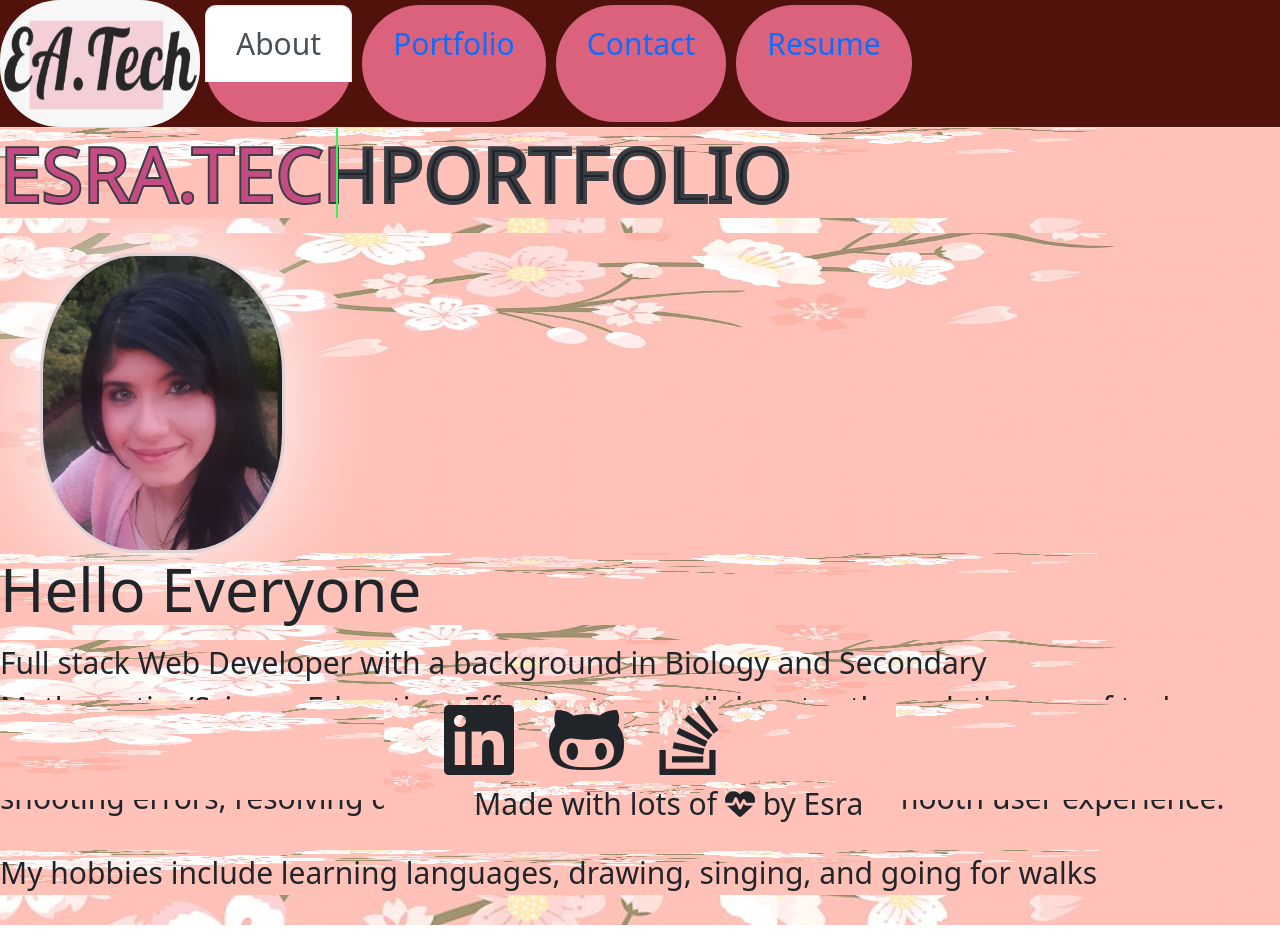
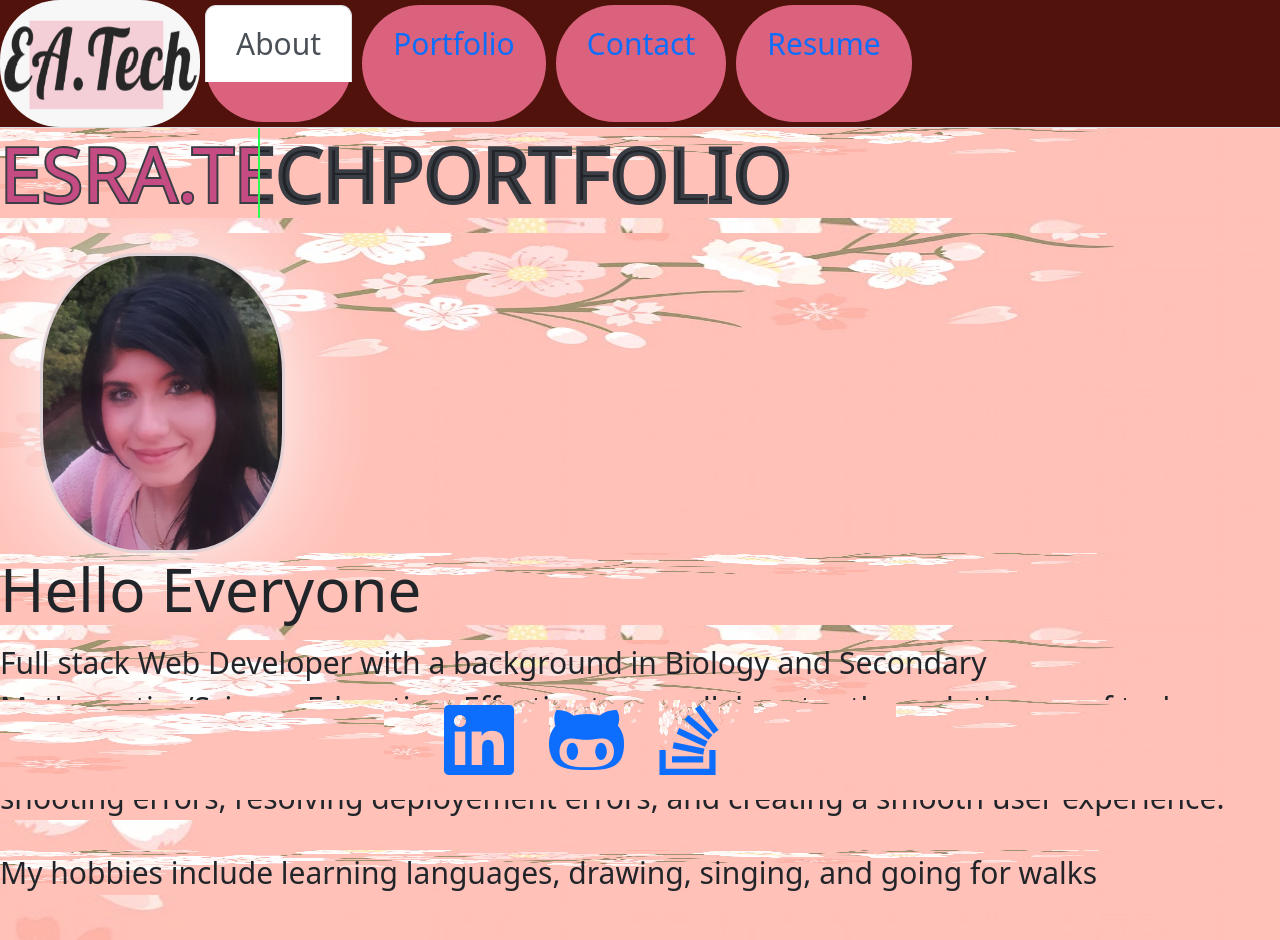
Before and after one commit to EsraWameed/reactorApp, a React (Create React App) app: page / in a window 1280 px wide. Shown: the top 940 px of the page. Built offline with nearby package versions, Linux system fonts and the light colour scheme.

Commit message:
added links to socials

```diff
--- a/src/components/Footer.js
+++ b/src/components/Footer.js
@@ -5,10 +5,9 @@ function Footer() {
     return (
       <footer className="footer">
         <ul className="footerUl">
-        <i className="fa-brands fa-linkedin footerBands"></i>
-        <i className="fa-brands fa-github-alt footerBands"></i>
-        <i className="fa-brands fa-stack-overflow footerBands"></i>
-        <li className='footerClass'>Made with lots of <i className="fa-solid fa-heart-pulse"></i> by Esra</li>
+        <a  href="https://www.linkedin.com/in/esra-al-abduljabar-oct-bctf-47201114b/"><i className="fa-brands fa-linkedin footerBands"></i></a>
+        <a  href="https://github.com/EsraWameed"><i className="fa-brands fa-github-alt footerBands"></i></a>
+        < a href='https://stackoverflow.com/users/18816380/esra-al-abduljabar'><i className="fa-brands fa-stack-overflow footerBands"></i></a>
         </ul>
       </footer>
     );
--- a/src/components/pages/About.js
+++ b/src/components/pages/About.js
@@ -18,6 +18,7 @@ export default function About() {
 </section>
 
 
+
       </header>
 
   );
--- a/src/components/pages/Resume.js
+++ b/src/components/pages/Resume.js
@@ -1,15 +1,15 @@
 import React from 'react';
 import resume from "../../images/esraResume.png";
-
+import '../../styles/resume.css';
 export default function Resume() {
   return (
 
     <div >
 <a href="resume.pdf"
   download="resume.pdf">
-   <button >Download</button>
+   <button className="resumeButton">Download</button>
    </a>
-      <img
+      <img className="esraResume"
         src={resume}
         alt="biography"
       ></img>
--- a/src/styles/About.css
+++ b/src/styles/About.css
@@ -17,6 +17,8 @@
 }
 
 .mePic {
+  display: flex;
+  flex-wrap: wrap;
   border-radius: 40%;
   height: 300px;
   margin-left: 40px;
@@ -26,6 +28,7 @@
 }
 
 .mePic:hover {
+
   box-shadow: 0 0 100px rgb(170, 29, 107);
   border: solid 3px #e0d3d8;
   height: 320px
@@ -66,3 +69,7 @@
     width: 390px;
   }
 }
+
+.centering{
+  height: 650px;
+}
--- a/src/styles/footer.css
+++ b/src/styles/footer.css
@@ -16,7 +16,7 @@ footer {
 }
 
 .footerUl{
-   display: block;
+   display: flex;
    margin-left: auto;
    margin-right: auto;
    width: 40%;
--- /dev/null
+++ b/src/styles/resume.css
@@ -0,0 +1,15 @@
+.esraResume{
+    width: 500px;
+    display: flex;
+    flex-wrap: wrap;
+    margin: auto;
+
+}
+
+.resumeButton{
+    display: flex;
+    flex-wrap: wrap;
+    margin: auto;
+    text-decoration: none;
+
+}
```
